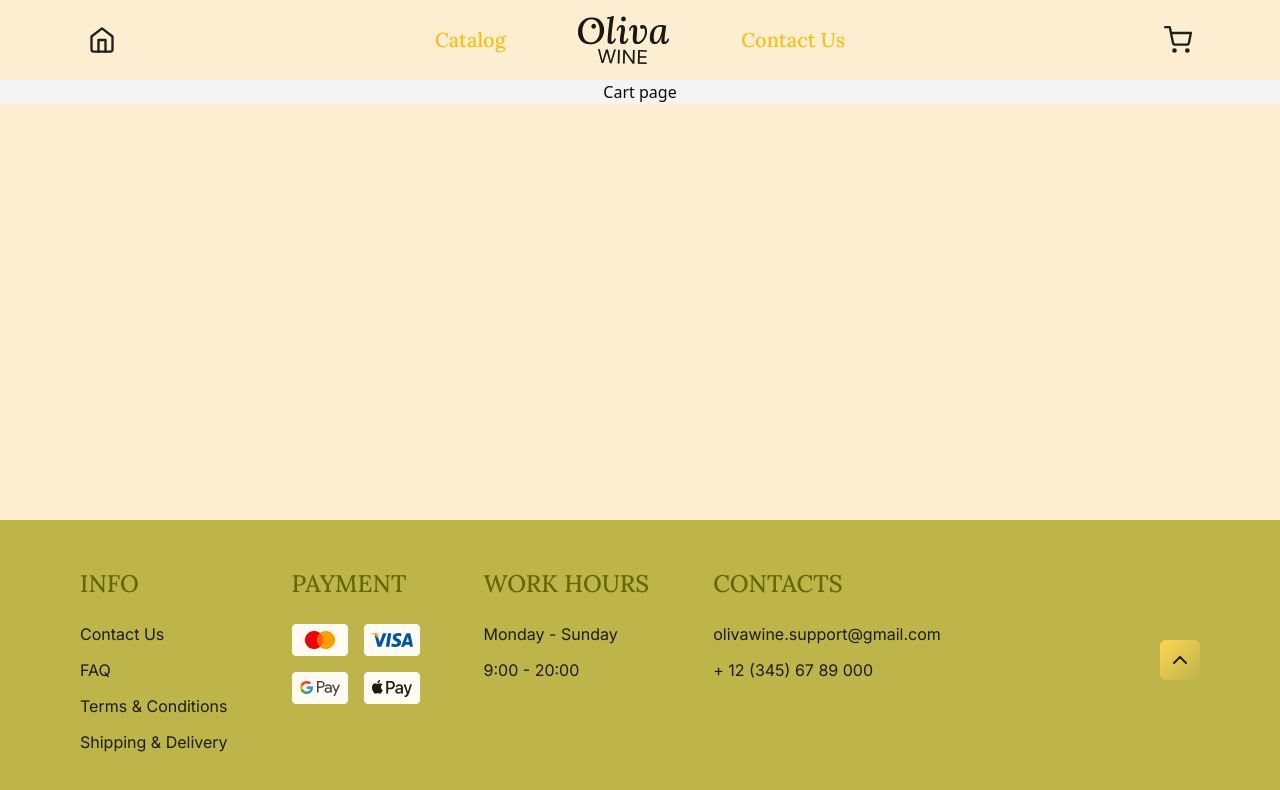
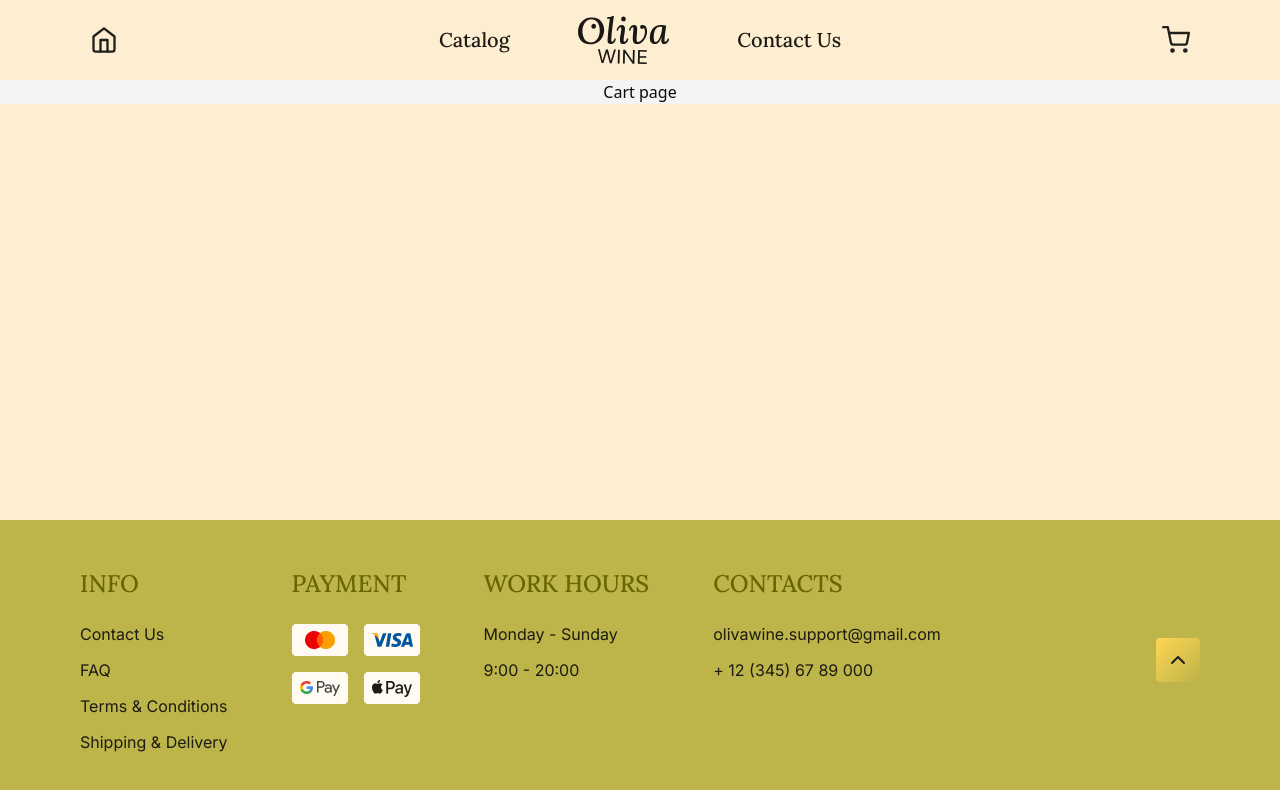
Before and after one commit to femtoF121/oliva-wine, a Next.js app: page /cart in a window 1280 px wide. Shown: the top 790 px of the page. Built offline with nearby package versions, Linux system fonts and the light colour scheme.

Commit message:
feat: updated button according to color system

```diff
--- a/src/app/globals.css
+++ b/src/app/globals.css
@@ -56,6 +56,7 @@
   --color-input: var(--input);
   --color-border: var(--border);
   --color-destructive: var(--destructive);
+  --color-accent: var(--accent);
   --color-accent-foreground: var(--accent-foreground);
   --color-muted-foreground: var(--muted-foreground);
   --color-muted: var(--muted);
@@ -90,16 +91,14 @@
   --hover-variant: rgba(189, 180, 74, 0.3);
   --error: #9c1f1f;
   --on-error: #fff8f8;
-  --accent: #f7bf11;
-  --accent-variant: #e6cc4d;
   --gradient-accent: radial-gradient(
     85.71% 85.71% at 50% 50%,
-    #e7b10a 0%,
+    #f7bf11 0%,
     #ffd553 100%
   );
   --gradient-accent-variant: radial-gradient(
     95.41% 95.41% at 50% 50%,
-    #e7b10a 0%,
+    #f7bf11 0%,
     #fdeed1 100%
   );
   --gradient-secondary: linear-gradient(135deg, #ffd553 0%, #bdb44a 100%);
@@ -119,6 +118,7 @@
   --secondary-foreground: oklch(0.205 0 0);
   --muted: oklch(0.97 0 0);
   --muted-foreground: oklch(0.556 0 0);
+  --accent: oklch(0.97 0 0);
   --accent-foreground: oklch(0.205 0 0);
   --destructive: oklch(0.577 0.245 27.325);
   --border: oklch(0.922 0 0);
--- a/src/components/layout/header.tsx
+++ b/src/components/layout/header.tsx
@@ -24,11 +24,15 @@ export function Header({
         </Link>
         <div className="flex gap-14 items-center justify-center">
           <Link href="/catalog">
-            <Button variant="link">Catalog</Button>
+            <Button variant="link" className="text-xl">
+              Catalog
+            </Button>
           </Link>
           <Logo height={48} fill="#211F1A" />
           <Link href="/contact-us">
-            <Button variant="link">Contact Us</Button>
+            <Button variant="link" className="text-xl">
+              Contact Us
+            </Button>
           </Link>
         </div>
         <Link href="/cart">
--- a/src/components/ui/button.tsx
+++ b/src/components/ui/button.tsx
@@ -5,39 +5,34 @@ import * as React from "react";
 import { cn } from "@/lib/utils";
 
 const buttonVariants = cva(
-  "inline-flex items-center justify-center gap-2 whitespace-nowrap rounded-md text-xl font-medium transition-all disabled:pointer-events-none disabled:opacity-50 [&_svg]:pointer-events-none [&_svg:not([class*='size-'])]:size-4 shrink-0 [&_svg]:shrink-0 outline-none focus-visible:border-ring focus-visible:ring-ring/50 focus-visible:ring-[3px] aria-invalid:ring-destructive/20 dark:aria-invalid:ring-destructive/40 aria-invalid:border-destructive",
+  "rounded-sm font-semibold inline-flex items-center",
   {
     variants: {
       variant: {
-        default: "bg-primary text-primary-foreground hover:bg-primary/90",
-        destructive:
-          "bg-destructive text-white hover:bg-destructive/90 focus-visible:ring-destructive/20 dark:focus-visible:ring-destructive/40 dark:bg-destructive/60",
-        outline:
-          "border bg-background shadow-xs hover:bg-accent hover:text-accent-foreground dark:bg-input/30 dark:border-input dark:hover:bg-input/50",
-        secondary:
-          "bg-secondary text-secondary-foreground hover:bg-secondary/80",
-        ghost:
-          "hover:bg-accent hover:text-accent-foreground dark:hover:bg-accent/50",
-        link: "text-primary underline-offset-4 hover:underline",
+        filled: "text-on-primary bg-gradient-accent hover:brightness-107",
+        outline: "text-primary border-2 border-primary hover:border-3",
+        text: "leading-5 text-surface hover:text-secondary hover:underline",
+        ghost: "text-on-background hover:bg-hover-variant",
+        link: "text-on-primary font-medium underline-offset-4 decoration-2 hover:underline",
       },
       size: {
-        default: "h-9 px-4 py-2 has-[>svg]:px-3",
-        sm: "h-8 rounded-md gap-1.5 px-3 has-[>svg]:px-2.5",
-        lg: "h-10 rounded-md px-6 has-[>svg]:px-4",
-        icon: "aspect-square p-2 w-fit",
+        small: "h-10 p-2 text-sm",
+        medium: "h-12 p-3 text-base",
+        big: "h-14 p-4 text-lg",
+        icon: "w-fit aspect-square p-2.5",
       },
     },
     defaultVariants: {
-      variant: "default",
-      size: "default",
+      variant: "filled",
+      size: "medium",
     },
   },
 );
 
 function Button({
   className,
-  variant = "default",
-  size = "default",
+  variant = "filled",
+  size = "medium",
   asChild = false,
   ...props
 }: React.ComponentProps<"button"> &
```
